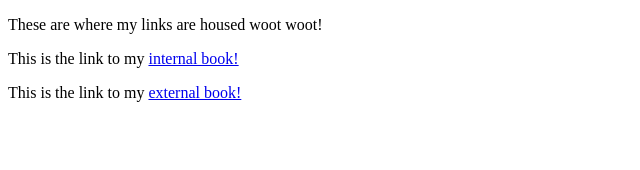
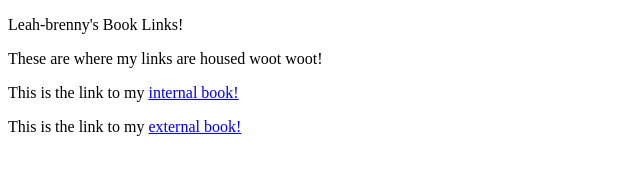
Before and after one commit to leah-brenny/leah-brenny.github.io, a plain HTML site: page index.html in a window 1280 px wide. Shown: the whole page, without its empty margins (0-640 px from the left). Drawn offline with Linux system fonts and the light colour scheme.

Commit message:
Update index.html

```diff
--- a/index.html
+++ b/index.html
@@ -1,6 +1,8 @@
 <!doctype html>
 <html>
-<head></head>
+<head>
+    <p id="maintitle">Leah-brenny's Book Links!</p>
+</head>
     <body>
 <p>These are where my links are housed woot woot!</p>
 <p>This is the link to my <a href="https://leah-brenny.github.io/Brennsteiner_InternalBook.html">internal book!</a></p>
```
